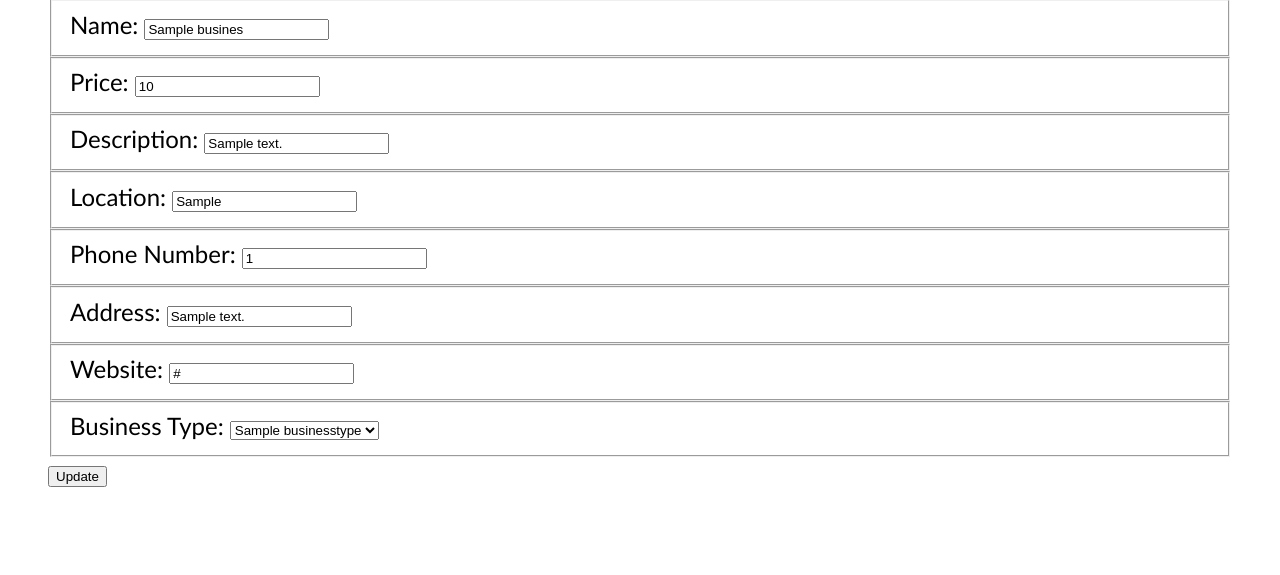
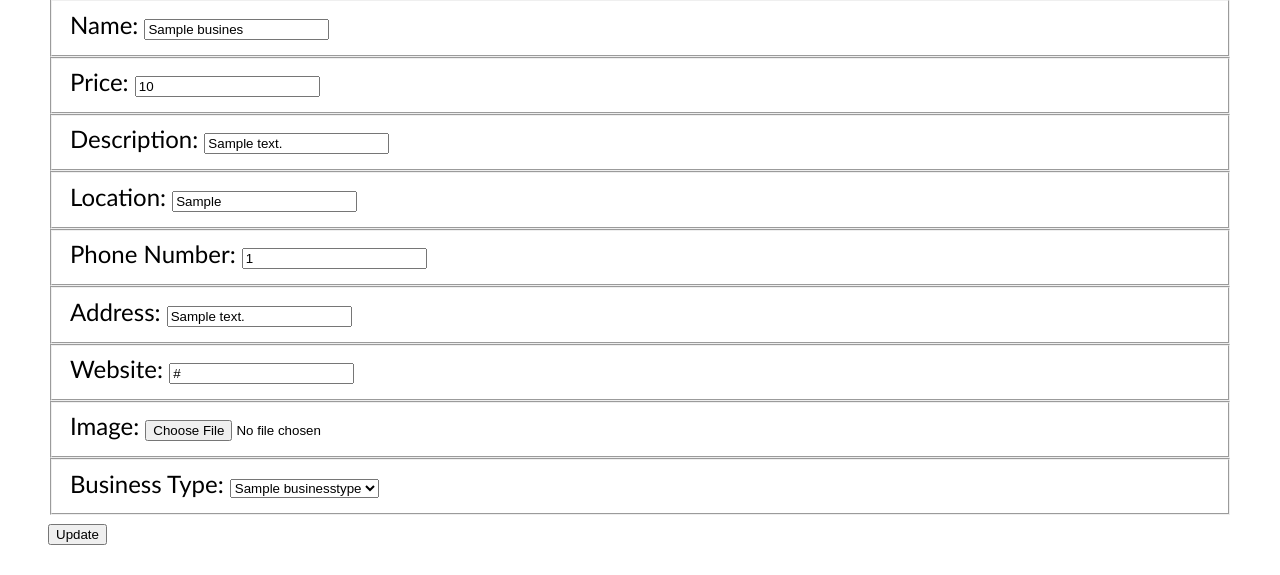
Before and after one commit to castlesmadeofcode/Stay-Safr, a Django app: page /businesses/1/form/ in a window 1280 px wide. Shown: the part 225-800 px from the top of the page. Run offline with Django 3.2, Linux system fonts and the light colour scheme; a user stored in the database is signed in; tables that the repository leaves empty hold one stand-in row (values such as "Sample post").

Commit message:
user can now upload an image for a business and it will display on the business list page

```diff
--- a/capstone/settings.py
+++ b/capstone/settings.py
@@ -120,3 +120,6 @@ USE_TZ = True
 
 STATIC_URL = '/static/'
 LOGIN_REDIRECT_URL = '/'
+
+MEDIA_URL = '/media/'
+MEDIA_ROOT = os.path.join(BASE_DIR, 'media')
--- a/capstone/urls.py
+++ b/capstone/urls.py
@@ -17,8 +17,12 @@ from django.contrib import admin
 from django.urls import include, path
 from django.urls import path
 from capstoneapp.models import *
+from django.conf import settings
+from django.conf.urls.static import static
 
 urlpatterns = [
     path('admin/', admin.site.urls),
     path('', include('capstoneapp.urls')),
 ]
+
+urlpatterns += static(settings.MEDIA_URL, document_root=settings.MEDIA_ROOT)
--- a/capstoneapp/models/business.py
+++ b/capstoneapp/models/business.py
@@ -12,8 +12,7 @@ class Business(models.Model):
     description = models.CharField(max_length=255)
     phone_number = models.IntegerField()
     location = models.CharField(max_length=75, null=True)
-    image = models.CharField(max_length=75, null=True)
-    # image = models.ImageField(upload_to='capstone_images', null=True)
+    image = models.ImageField(upload_to="media/", null=True)
     address = models.CharField(max_length=75, null=True)
     website = models.CharField(max_length=75, null=True)
     created_at = models.DateTimeField(auto_now=True)
--- a/capstoneapp/templates/businesses/business_form.html
+++ b/capstoneapp/templates/businesses/business_form.html
@@ -4,9 +4,9 @@
     <h1>Business Form</h1>
 
     {% if business.id is not None %}
-        <form action="{% url 'capstoneapp:business' business.id %}" method="post">
+        <form action="{% url 'capstoneapp:business' business.id %}" method="post" enctype="multipart/form-data">
     {% else %}
-        <form action="{% url 'capstoneapp:businesses' %}" method="post">
+        <form action="{% url 'capstoneapp:businesses' %}" method="post" enctype="multipart/form-data">
     {% endif %}
         {% csrf_token %}
         <fieldset>
@@ -38,6 +38,10 @@
             <input id="website" type="text" name="website" value="{{ business.website }}" required>
         </fieldset>
         <fieldset>
+            <label for="image">Image: </label>
+             <input required type="file" id="image" name="image">
+        </fieldset>
+        <fieldset>
             <label for="business_type">Business Type: </label>
             <select id="business_type" type="text" name="business_type">
                 {% for business_type in all_business_types %}
--- a/capstoneapp/templates/businesses/business_list.html
+++ b/capstoneapp/templates/businesses/business_list.html
@@ -22,7 +22,8 @@
     <ol class="businesses">
     {% for business in all_businesses %}
         <li class="business">
-            <a class="business__title" href="{% url 'capstoneapp:business' business.id %}"> {{ business.name }}</a>
+            <a class="business__title" href="{% url 'capstoneapp:business' business.id %}"> {{ business.name }} </a>
+            <img class="profile-image" src="{{ business.image.url }}" />
             {% comment %} <button id="detail--{{ business.id }}">Details</button> {% endcomment %}
         </li>
     {% endfor %}
--- a/capstoneapp/urls.py
+++ b/capstoneapp/urls.py
@@ -1,5 +1,7 @@
 from django.urls import path, include
 from .views import *
+from .models import *
+
 
 app_name = "capstoneapp"
 
--- a/capstoneapp/views/businesses/business_list.py
+++ b/capstoneapp/views/businesses/business_list.py
@@ -17,6 +17,9 @@ def business_list(request):
 
     elif request.method == 'POST':
         form_data = request.POST
+        form_files = request.FILES
+
+
 
 
         new_business = Business.objects.create(
@@ -28,6 +31,7 @@ def business_list(request):
             phone_number = form_data['phone_number'],
             address = form_data['address'],
             website = form_data['website'],
+            image = form_files['image'],
             business_type_id = form_data['business_type'],
         )
 
```
Also changed, not shown: capstoneapp/migrations/0005_auto_20200619_1452.py (added), capstoneapp/migrations/0006_auto_20200619_1502.py (added), capstoneapp/migrations/0007_auto_20200619_1513.py (added).
